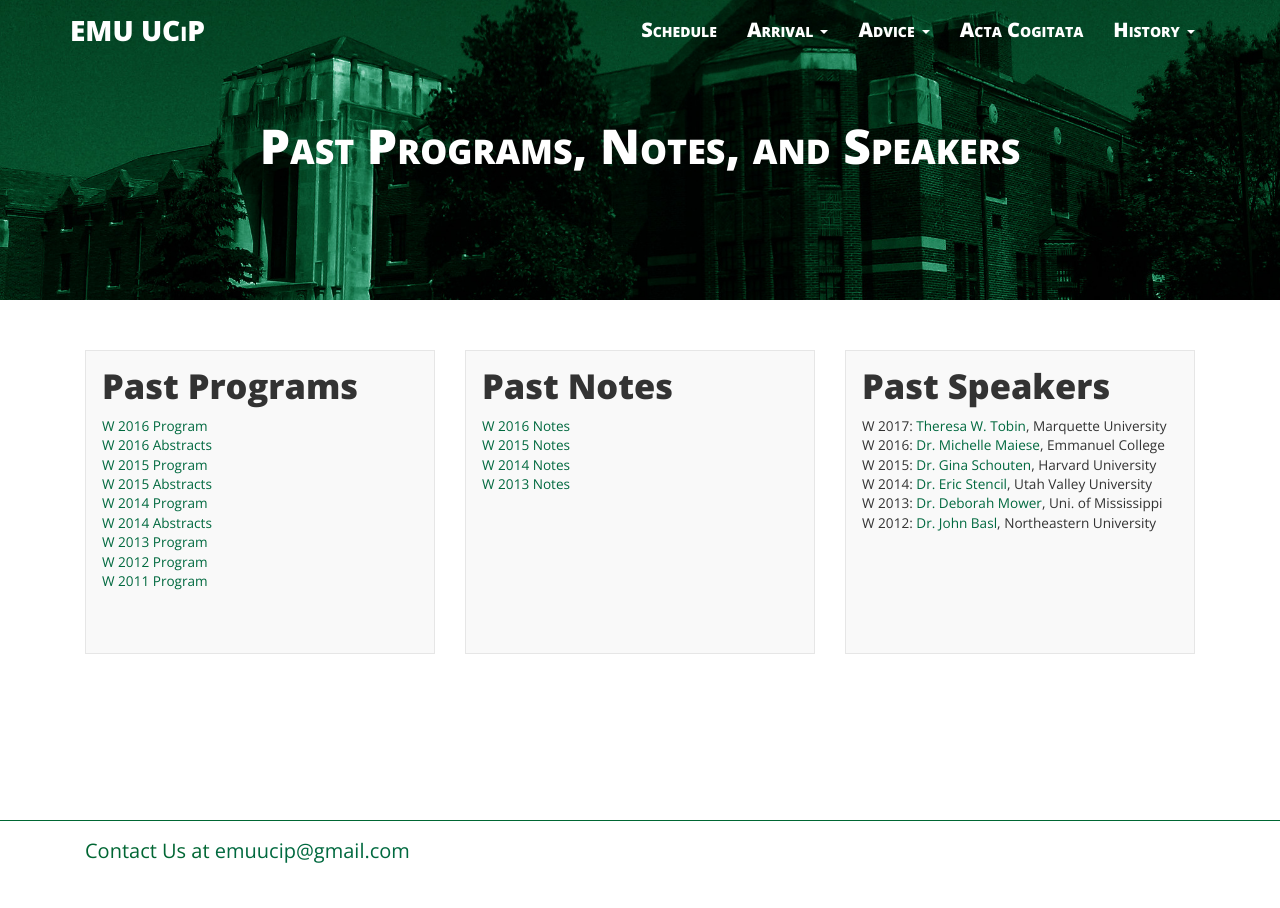
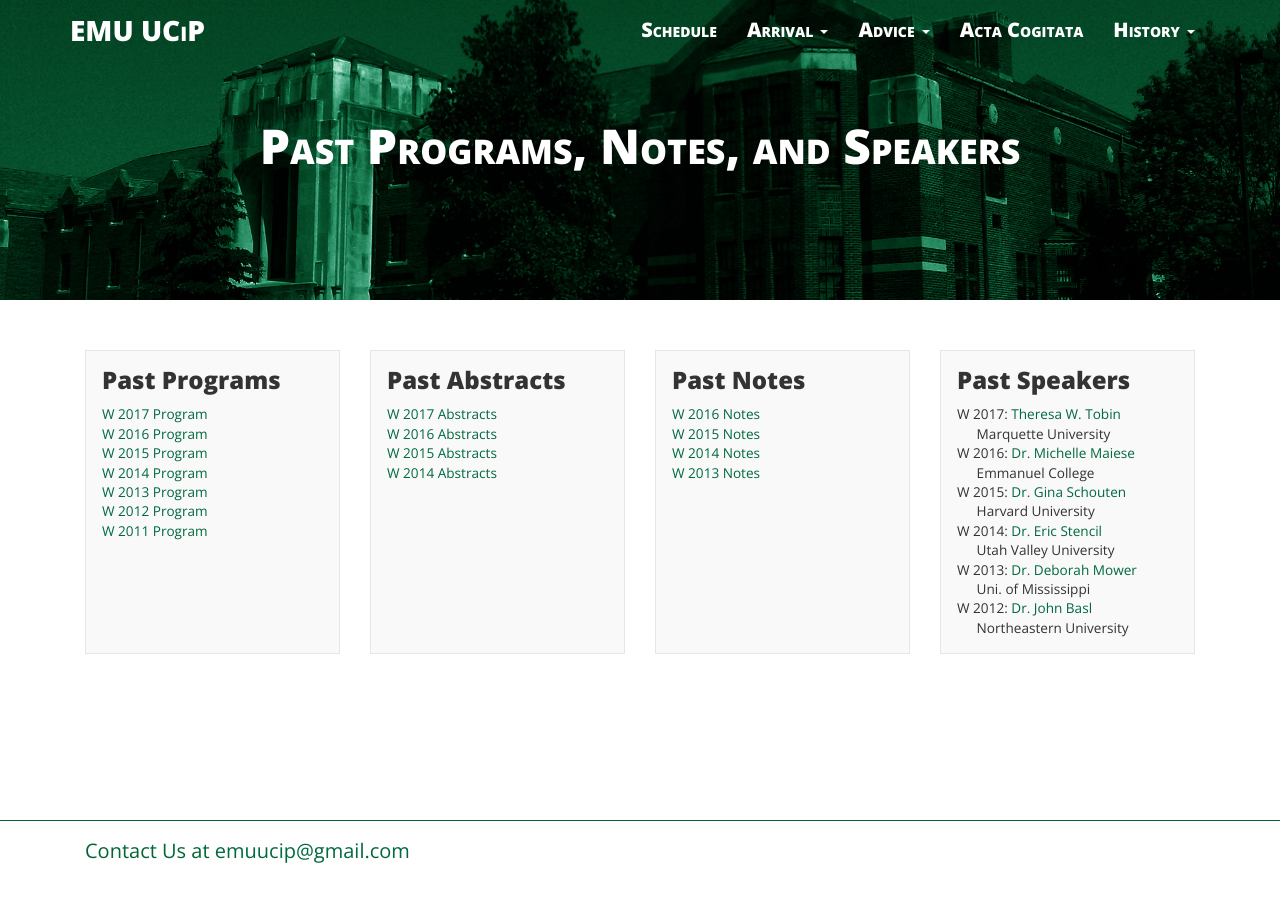
Before and after one commit to ucip/ucip.github.io, a Jekyll site: the page built from history.md, in a window 1280 px wide. Built offline with Jekyll 4.4.1, drawn with Linux system fonts in a browser that asks for light colours; nearby versions of some CDN libraries.

Commit message:
adding 2017 program, abstracts, and fixing keynote speakers list

```diff
--- a/css/main.css
+++ b/css/main.css
@@ -157,7 +157,12 @@
 
 .post-list-header {
   margin-top: 0;
-  font-size: 2.15em;
+  font-size: 1.5em;
+}
+
+.university {
+  list-style-type: none;
+  margin-left: -1.5em;
 }
 
 .announcement {
--- a/history.md
+++ b/history.md
@@ -6,23 +6,32 @@
 ---
 
 <div class="container">
-  <div class="col-md-4 col-sm-6 col-xs-12">
+  <div class="col-md-3 col-sm-6 col-xs-12">
     <div class="post-list-box">
       <h3 class="post-list-header">Past Programs</h3>
       <ul class="post-list">
+        <li class="text-small"><a href="{{ site.baseurl }}/docs/2017-program.pdf">W 2017 Program</a></li>
         <li class="text-small"><a href="{{ site.baseurl }}/docs/2016-program.pdf">W 2016 Program</a></li>
-        <li class="text-small"><a href="{{ site.baseurl }}/docs/2016-abstracts.pdf">W 2016 Abstracts</a></li>
         <li class="text-small"><a href="{{ site.baseurl }}/docs/2015-program.pdf">W 2015 Program</a></li>
-        <li class="text-small"><a href="{{ site.baseurl }}/docs/2015-abstracts.pdf">W 2015 Abstracts</a></li>
         <li class="text-small"><a href="{{ site.baseurl }}/docs/2014-program.pdf">W 2014 Program</a></li>
-        <li class="text-small"><a href="{{ site.baseurl }}/docs/2014-abstracts.pdf">W 2014 Abstracts</a></li>
         <li class="text-small"><a href="{{ site.baseurl }}/docs/2013-program.pdf">W 2013 Program</a></li>
         <li class="text-small"><a href="{{ site.baseurl }}/docs/2012-program.pdf">W 2012 Program</a></li>
         <li class="text-small"><a href="{{ site.baseurl }}/docs/2011-program.pdf">W 2011 Program</a></li>
       </ul>
     </div>
   </div>
-  <div class="col-md-4 col-sm-6 col-xs-12">
+  <div class="col-md-3 col-sm-6 col-xs-12">
+    <div class="post-list-box">
+      <h3 class="post-list-header">Past Abstracts</h3>
+      <ul class="post-list">
+        <li class="text-small"><a href="{{ site.baseurl }}/docs/2017-abstracts.pdf">W 2017 Abstracts</a></li>
+        <li class="text-small"><a href="{{ site.baseurl }}/docs/2016-abstracts.pdf">W 2016 Abstracts</a></li>
+        <li class="text-small"><a href="{{ site.baseurl }}/docs/2015-abstracts.pdf">W 2015 Abstracts</a></li>
+        <li class="text-small"><a href="{{ site.baseurl }}/docs/2014-abstracts.pdf">W 2014 Abstracts</a></li>
+      </ul>
+    </div>
+  </div>
+  <div class="col-md-3 col-sm-6 col-xs-12">
     <div class="post-list-box">
       <h3 class="post-list-header">Past Notes</h3>
       <ul class="post-list">
@@ -33,16 +42,40 @@
       </ul>
     </div>
   </div>
-  <div class="col-md-4 col-sm-12">
+  <div class="col-md-3 col-sm-6 col-xs-12">
     <div class="post-list-box">
       <h3 class="post-list-header">Past Speakers</h3>
       <ul class="post-list">
-        <li class="text-small">W 2017: <a href="http://www.marquette.edu/phil/faculty_tobin.shtml">Theresa W. Tobin</a>, Marquette University</li>
-        <li class="text-small">W 2016: <a href="http://www.emmanuel.edu/academics/our-faculty/michelle-maiese.html">Dr. Michelle Maiese</a>, Emmanuel College</li>
-        <li class="text-small">W 2015: <a href="http://www.ginaschouten.com/">Dr. Gina Schouten</a>, Harvard University</li>
-        <li class="text-small">W 2014: <a href="https://ericstencil.wordpress.com/">Dr. Eric Stencil</a>, Utah Valley University</li>
-        <li class="text-small">W 2013: <a href="http://philosophy.olemiss.edu/deborah-mower/">Dr. Deborah Mower</a>, Uni. of Mississippi</li>
-        <li class="text-small">W 2012: <a href="https://www.northeastern.edu/cssh/faculty/john-basl">Dr. John Basl</a>, Northeastern University</li>
+        <li class="text-small">W 2017: <a href="http://www.marquette.edu/phil/faculty_tobin.shtml">Theresa W. Tobin</a>
+          <ul class="university">
+            <li>Marquette University</li>
+          </ul>
+        </li>
+        <li class="text-small">W 2016: <a href="http://www.emmanuel.edu/academics/our-faculty/michelle-maiese.html">Dr. Michelle Maiese</a>
+          <ul class="university">
+            <li>Emmanuel College</li>
+          </ul>
+        </li>
+        <li class="text-small">W 2015: <a href="http://www.ginaschouten.com/">Dr. Gina Schouten</a>
+          <ul class="university">
+            <li>Harvard University</li>
+          </ul>
+        </li>
+        <li class="text-small">W 2014: <a href="https://ericstencil.wordpress.com/">Dr. Eric Stencil</a>
+          <ul class="university">
+            <li>Utah Valley University</li>
+          </ul>
+        </li>
+        <li class="text-small">W 2013: <a href="http://philosophy.olemiss.edu/deborah-mower/">Dr. Deborah Mower</a>
+          <ul class="university">
+            <li>Uni. of Mississippi</li>
+          </ul>
+        </li>
+        <li class="text-small">W 2012: <a href="https://www.northeastern.edu/cssh/faculty/john-basl">Dr. John Basl</a>
+          <ul class="university">
+            <li>Northeastern University</li>
+          </ul>
+        </li>
       </ul>
     </div>
   </div>
```
Also changed, not shown: 4 other files.
